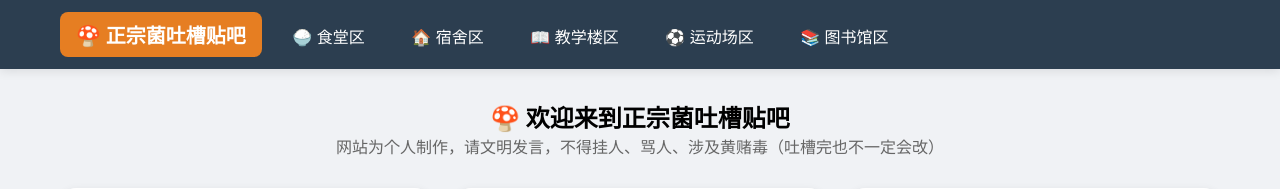
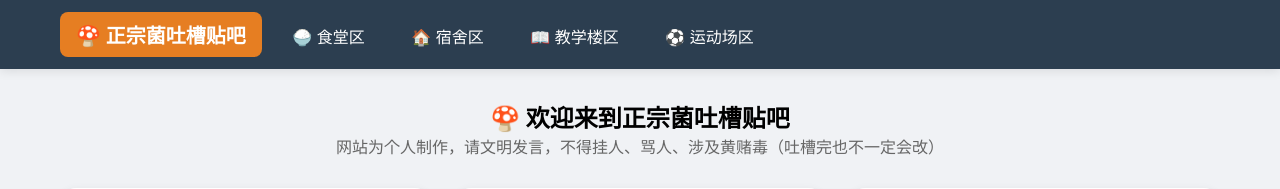
Before and after one commit to shenjingqu/shenjingqu, a Jekyll site: the page built from index.md, in a window 1280 px wide. Shown: the top 189 px of the page. Built offline with Jekyll 4.4.1, drawn with Linux system fonts in a browser that asks for light colours.

Commit message:
Update default.html

```diff
--- a/_layouts/default.html
+++ b/_layouts/default.html
@@ -177,12 +177,11 @@
 <!-- 导航栏 -->
 <div class="navbar">
   <div class="container">
-    <a href="/shenjingqu/" class="logo">🍄 正宗菌吐槽贴吧</a>
-    <a href="/shenjingqu/canteen">🍚 食堂区</a>
-    <a href="/shenjingqu/dorm">🏠 宿舍区</a>
-    <a href="/shenjingqu/teaching">📖 教学楼区</a>
-    <a href="/shenjingqu/sports">⚽ 运动场区</a>
-    <a href="/shenjingqu/library">📚 图书馆区</a>
+    <a href="/" class="logo">🍄 正宗菌吐槽贴吧</a>
+    <a href="/canteen">🍚 食堂区</a>
+    <a href="/dorm">🏠 宿舍区</a>
+    <a href="/teaching">📖 教学楼区</a>
+    <a href="/sports">⚽ 运动场区</a>
   </div>
 </div>
 
```
